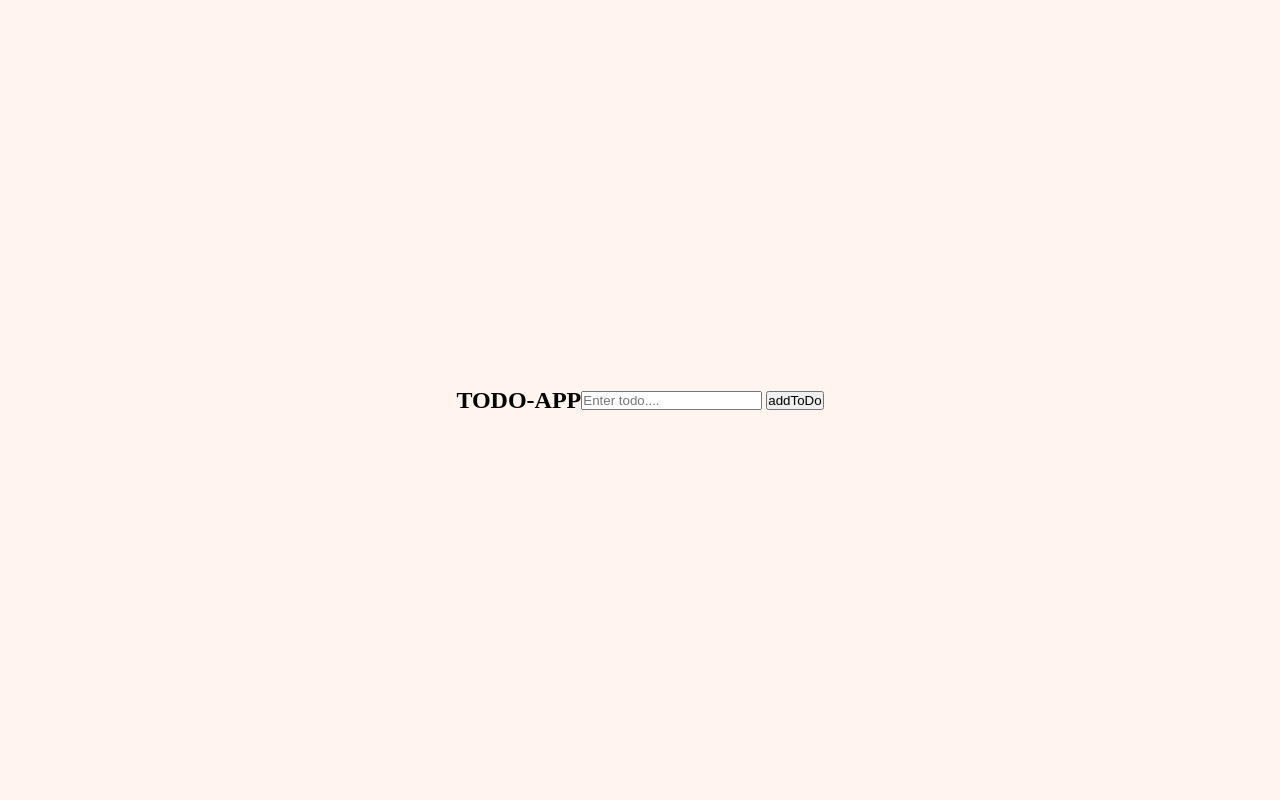
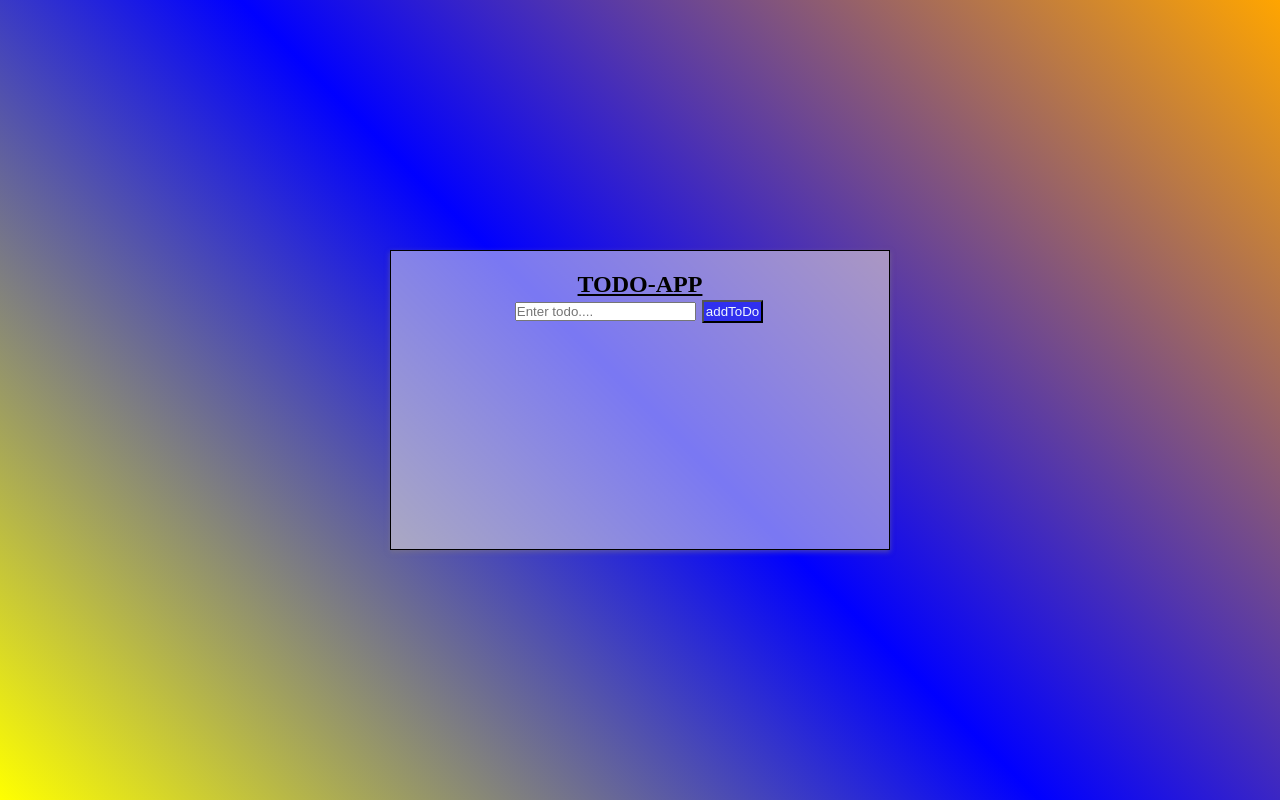
Before and after one commit to Kartikbhakre/todo-list-app, a plain HTML site: page index.html in a window 1280 px wide. Drawn offline with Linux system fonts and the light colour scheme.

Commit message:
Refactor CSS for layout and design improvements
Updated styles for layout and added new elements.

```diff
--- a/style.css
+++ b/style.css
@@ -1,23 +1,40 @@
 *{
-    margin:0;
-    padding:0;
+    padding : 0 ;
+    margin:0 ;
     box-sizing: border-box;
 }
-#main{
-    display: flex;
-    justify-content: center;
-    align-items: center;
-    height:100vh;
-    background-color: seashell;
-}
-#box{
-    display: flex;
-    flex-direction: column;
-    height:250px;
-    width:250px;
-    background-color: rgb(40, 114, 90);
-    border: 2px solid black;
-    justify-content: center;
-    align-items: center;
+#outer{
+  height:100vh;
+  width:100%;
+  display:flex;
+  justify-content: center;
+  align-items: center;
+  background: linear-gradient(45deg,yellow,blue,orange);
 
 }
+
+#main{
+    height:300px;
+    width:500px;
+    border:1px solid black ;
+    display: flex;
+     padding-top:20px;
+    flex-direction: column;
+    align-items: center;
+   background-color: rgba(244, 239, 232,0.5);
+   cursor: pointer;
+   box-shadow:0px 2px 5px rgba(134, 125, 125, 0.5);
+}
+#heading{
+ text-decoration: underline;
+}
+button{
+   padding:2px;
+   margin:2px;
+   color:aliceblue;
+   background-color: rgb(48, 48, 238);
+   cursor: pointer;
+}
+span{
+    font-size: large;
+}
```
